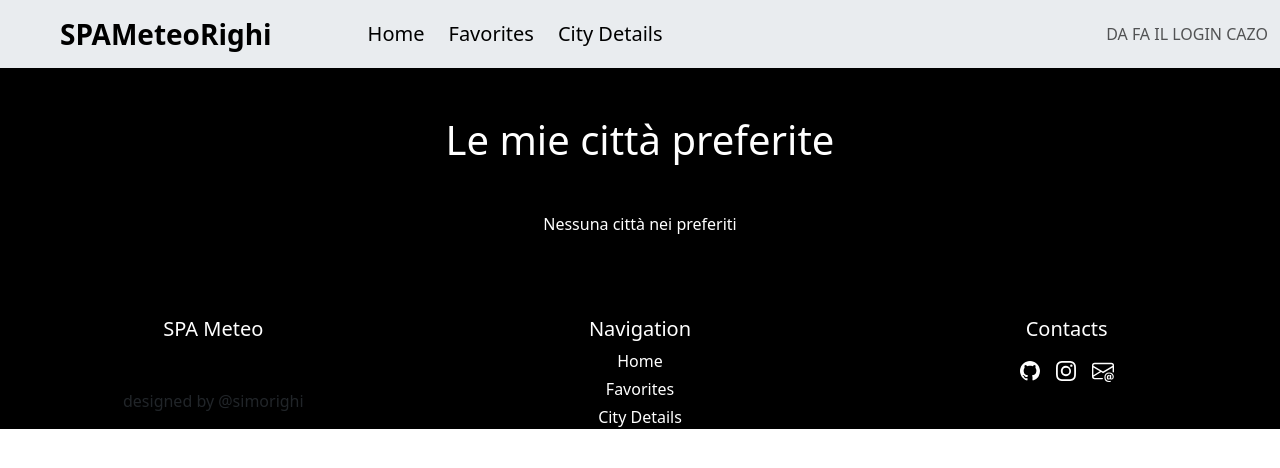
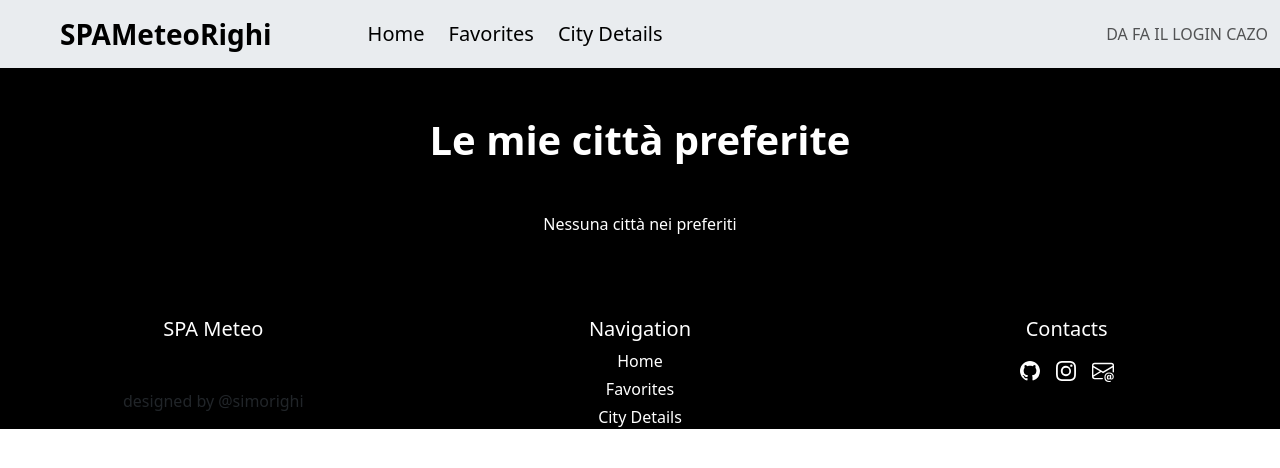
Before and after one commit to simorighi/EsameProgrammazioneWeb, a React (Vite) app in the folder SPAEsameWeb/: page /favorites in a window 1280 px wide. Shown: the top 468 px of the page. Built offline with nearby package versions, Linux system fonts and the light colour scheme.

Commit message:
favourite list

```diff
--- a/SPAEsameWeb/src/pages/Favorites.tsx
+++ b/SPAEsameWeb/src/pages/Favorites.tsx
@@ -13,7 +13,7 @@ function Favorites() {
   return (
     <div className="container-fluid bg-black py-5">
       <div className="container">
-        <h1 className="text-white mb-5">Le mie città preferite</h1>
+        <h1 className="text-white mb-5"><strong>Le mie città preferite</strong></h1>
         {favorites.length === 0 ? (
           <p className="text-white text-center">Nessuna città nei preferiti</p>
         ) : (
```
